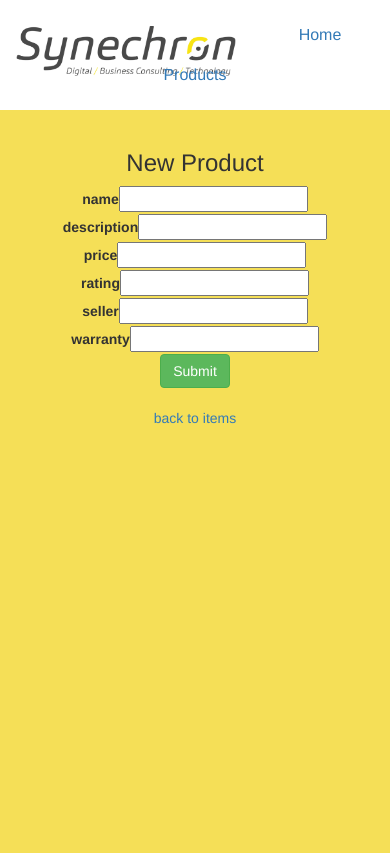
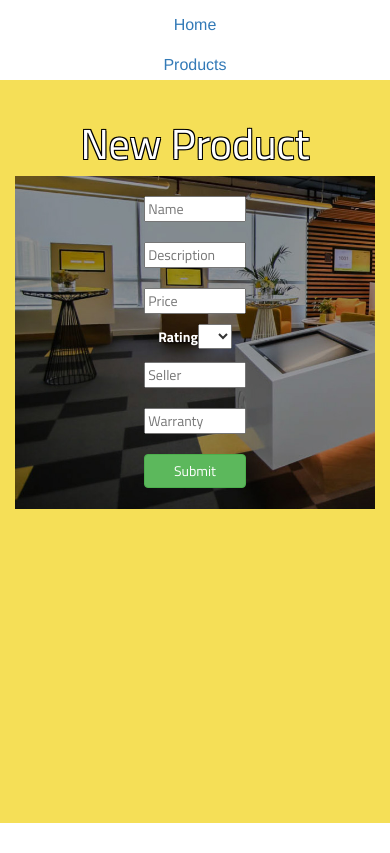
Before and after one commit to jonathanlsanch/synechron-frontend, an Angular app: page /add-item in a window 390 px wide. Built offline with nearby package versions, Linux system fonts and the light colour scheme.

Commit message:
navbar media query

```diff
--- a/src/app/components/edit-item/edit-item.component.css
+++ b/src/app/components/edit-item/edit-item.component.css
@@ -0,0 +1,39 @@
+.new-container {
+    /* font-family: 'Titillium Web', sans-serif;
+    background-color: #b3b3b3;
+    width:50%;
+    margin: 0 auto;
+    padding: 2%; */
+    /* width: 70%; */
+    margin: 0 auto;
+    background-image: url(../../../assets/images/office.jpg);
+    /* opacity: 0.7; */
+    background-size: cover;
+    background-repeat: no-repeat;
+    font-family: 'Titillium Web', sans-serif;
+    padding: 3%;
+}
+
+h3 {
+    font-size: 3em;
+    color: white;
+    font-family: 'Titillium Web', sans-serif;
+    text-shadow:
+    -1px -1px 0 #000,
+    1px -1px 0 #000,
+    -1px 1px 0 #000,
+    1px 1px 0 #000;
+}
+
+label {
+    color: white;
+}
+
+#item-rating-input {
+    width: 10%;
+}
+
+input {
+    margin: 10px;
+    width: 30%;
+}
--- a/src/app/components/edit-item/edit-item.component.html
+++ b/src/app/components/edit-item/edit-item.component.html
@@ -1,35 +1,38 @@
+<h3>Edit Product</h3>
 <div class="new-container">
-          <h3>Edit Product</h3>
+
+  <p *ngIf="savingErr" class="error">
+    {{ savingErr }}
+  </p>
 
   <form (ngSubmit)="doTheUpdate(item._id, myForm)" #myForm="ngForm">
 
-            <label for="item-name-input"> {{ item.name }} </label>
-            <input id="item-name-input" type="text" [(ngModel)]="item.name" name="name" value="{{ item.name }}">
+    <input id="item-name-input" type="text" placeholder="Name" [(ngModel)]="item.name" name="name">
     <br>
 
-            <label for="item-description-input"> description </label>
-            <input id="item-description-input" type="text" [(ngModel)]="item.description" name="description" value="{{ item.description }}">
+    <input id="item-description-input" type="text" placeholder="Description" [(ngModel)]="item.description" name="description">
     <br>
 
-            <label for="item-price-input"> price </label>
-            <input id="item-price-input" type="text" [(ngModel)]="item.price" name="price">
+    <input id="item-price-input" type="text" placeholder="Price" [(ngModel)]="item.price" name="price">
     <br>
 
-            <label for="item-rating-input"> rating </label>
-            <input id="item-rating-input" type="text" [(ngModel)]="item.rating" name="rating">
+    <label for="item-rating-input"> Rating </label>
+    <select id="item-rating-input" [(ngModel)]="item.rating" name="rating">
+        <option value="1">1</option>
+        <option value="2">2</option>
+        <option value="3">3</option>
+        <option value="4">4</option>
+        <option value="5">5</option>
+    </select>
     <br>
 
-            <label for="item-seller-input"> seller </label>
-            <input id="item-seller-input" type="text" [(ngModel)]="item.seller" name="seller">
+    <input id="item-seller-input" type="text" placeholder="Seller" [(ngModel)]="item.seller" name="seller">
     <br>
 
-            <label for="item-warranty-input"> warranty </label>
-            <input id="item-warranty-input" type="text" [(ngModel)]="item.warranty" name="warranty">
+    <input id="item-warranty-input" type="text" placeholder="Warranty" [(ngModel)]="item.warranty" name="warranty">
     <br>
 
+    <input type="submit" role="button" class="btn btn-success">
 
-            <input type="submit" role="button" class="btn btn-success">
   </form>
-          <br>
-         <span><a [routerLink]="['/products']">Back to Products</a></span>
 </div>
--- a/src/app/components/home/home.component.css
+++ b/src/app/components/home/home.component.css
@@ -2,7 +2,6 @@
     width: 70%;
     margin: 0 auto;
     background-image: url(../../../assets/images/office.jpg);
-    /* opacity: 0.7; */
     background-size: cover;
     background-repeat: no-repeat;
     font-family: 'Titillium Web', sans-serif;
@@ -21,3 +20,9 @@
 .btn {
     padding: 2%;
 }
+
+@media screen and (max-width: 600px) {
+    .display-4{
+        font-size: 3em;
+    }
+}
--- a/src/app/components/item-details/item-details.component.css
+++ b/src/app/components/item-details/item-details.component.css
@@ -1,3 +1,7 @@
+.details-container {
+    font-family: 'Titillium Web', sans-serif;
+}
+
 .item-info {
     background: white;
     border-radius: 10px;
--- a/src/app/components/item-details/item-details.component.html
+++ b/src/app/components/item-details/item-details.component.html
@@ -1,3 +1,4 @@
+<div class="details-container">
 <h1> Product Details </h1>
 <a [routerLink]="['/products']"role="button" class="btn btn-info"> Back to Products List </a>
 
@@ -7,7 +8,7 @@
     <h2> {{ item.name }}&nbsp;</h2>
     <h3> Description: {{ item.description }} </h3>
     <h4> Price: $ {{ item.price }} </h4>
-    <h5> Rating: {{ item.rating }} </h5>
+    <h5> Rating: {{ item.rating }}/5 </h5>
     <h5> Seller: {{ item.seller }} </h5>
     <h6> Warranty: {{ item.warranty }} </h6>
 
@@ -18,3 +19,4 @@
   </div>
 
 </div>
+</div>
--- a/src/app/components/navbar/navbar.component.css
+++ b/src/app/components/navbar/navbar.component.css
@@ -1,8 +1,3 @@
-/* li {
-    list-style-type: none;
-    display: inline-block;
-} */
-
 .navbar {
     margin-bottom: 0px !important;
     height: 10rem;
@@ -18,15 +13,15 @@ ul {
     background-color: #F5DF57;
 }
 
-/* img {
-    margin: 0 auto;
+@media screen and (max-width: 600px) {
+    .navbar{
+        height: 8rem;
+        margin-top: 0rem;
+    }
+    .navbar-brand{
+        display: none;
+    }
+    .nav-link:hover {
+        background-color: #9a9d9c;
+    }
 }
-
-
-a {
-    font-size: 1.8rem;
-}
-
-li {
-    padding-right: 2rem;
-} */
--- a/src/app/components/new-item/new-item.component.css
+++ b/src/app/components/new-item/new-item.component.css
@@ -0,0 +1,39 @@
+.new-container {
+    /* font-family: 'Titillium Web', sans-serif;
+    background-color: #b3b3b3;
+    width:50%;
+    margin: 0 auto;
+    padding: 2%; */
+    /* width: 70%; */
+    margin: 0 auto;
+    background-image: url(../../../assets/images/office.jpg);
+    /* opacity: 0.7; */
+    background-size: cover;
+    background-repeat: no-repeat;
+    font-family: 'Titillium Web', sans-serif;
+    padding: 3%;
+}
+
+h3 {
+    font-size: 3em;
+    color: white;
+    font-family: 'Titillium Web', sans-serif;
+    text-shadow:
+    -1px -1px 0 #000,
+    1px -1px 0 #000,
+    -1px 1px 0 #000,
+    1px 1px 0 #000;
+}
+
+label {
+    color: white;
+}
+
+#item-rating-input {
+    width: 10%;
+}
+
+input {
+    margin: 10px;
+    width: 30%;
+}
--- a/src/app/components/new-item/new-item.component.html
+++ b/src/app/components/new-item/new-item.component.html
@@ -1,40 +1,38 @@
+<h3>New Product</h3>
 <div class="new-container">
-  <h3>New Product</h3>
 
-    <p *ngIf="savingErr" class="error">
-      {{ savingErr }}
-    </p>
+  <p *ngIf="savingErr" class="error">
+    {{ savingErr }}
+  </p>
 
-    <form action="" (ngSubmit)="newItem(myForm)" #myForm="ngForm">
+  <form action="" (ngSubmit)="newItem(myForm)" #myForm="ngForm">
 
-    <label for="item-name-input"> name </label>
-    <input id="item-name-input" type="text" [(ngModel)]="itemData.name" name="name">
+    <input id="item-name-input" type="text" placeholder="Name" [(ngModel)]="itemData.name" name="name">
     <br>
 
-    <label for="item-description-input"> description </label>
-    <input id="item-description-input" type="text" [(ngModel)]="itemData.description" name="description">
+    <input id="item-description-input" type="text" placeholder="Description" [(ngModel)]="itemData.description" name="description">
     <br>
 
-    <label for="item-price-input"> price </label>
-    <input id="item-price-input" type="text" [(ngModel)]="itemData.price" name="price">
+    <input id="item-price-input" type="text" placeholder="Price" [(ngModel)]="itemData.price" name="price">
     <br>
 
-    <label for="item-rating-input"> rating </label>
-    <input id="item-rating-input" type="text" [(ngModel)]="itemData.rating" name="rating">
+    <label for="item-rating-input"> Rating </label>
+    <select id="item-rating-input" [(ngModel)]="itemData.rating" name="rating">
+        <option value="1">1</option>
+        <option value="2">2</option>
+        <option value="3">3</option>
+        <option value="4">4</option>
+        <option value="5">5</option>
+    </select>
     <br>
 
-    <label for="item-seller-input"> seller </label>
-    <input id="item-seller-input" type="text" [(ngModel)]="itemData.seller" name="seller">
+    <input id="item-seller-input" type="text" placeholder="Seller" [(ngModel)]="itemData.seller" name="seller">
     <br>
 
-    <label for="item-warranty-input"> warranty </label>
-    <input id="item-warranty-input" type="text" [(ngModel)]="itemData.warranty" name="warranty">
+    <input id="item-warranty-input" type="text" placeholder="Warranty" [(ngModel)]="itemData.warranty" name="warranty">
     <br>
-
 
     <input type="submit" role="button" class="btn btn-success">
 
   </form>
-  <br>
- <span><a [routerLink]="['/products']">back to items</a></span>
 </div>
```
Also changed, not shown: src/app/components/navbar/navbar.component.html (+2 -11 lines). Lines whose indentation alone changed are shown as unchanged.
